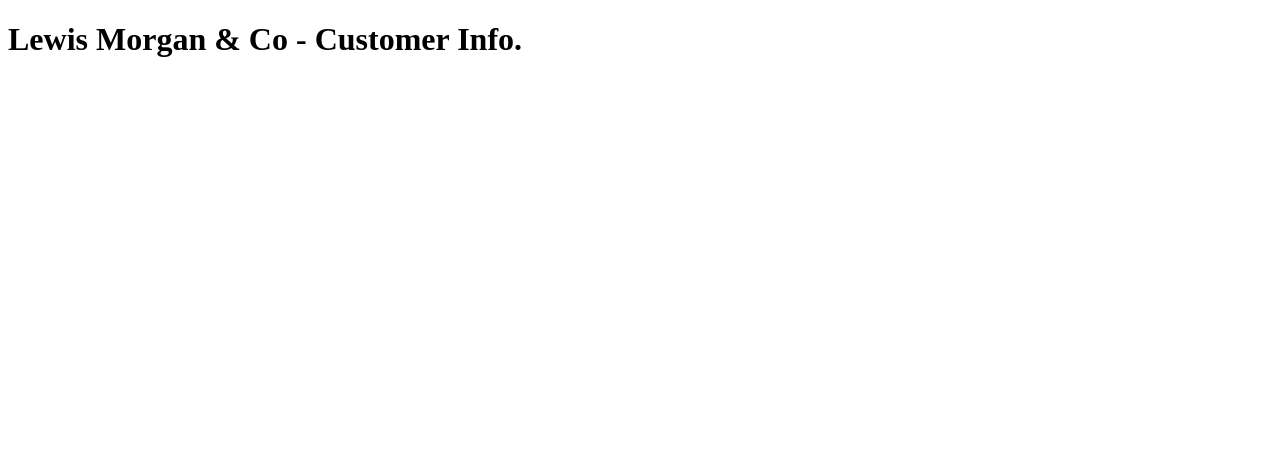
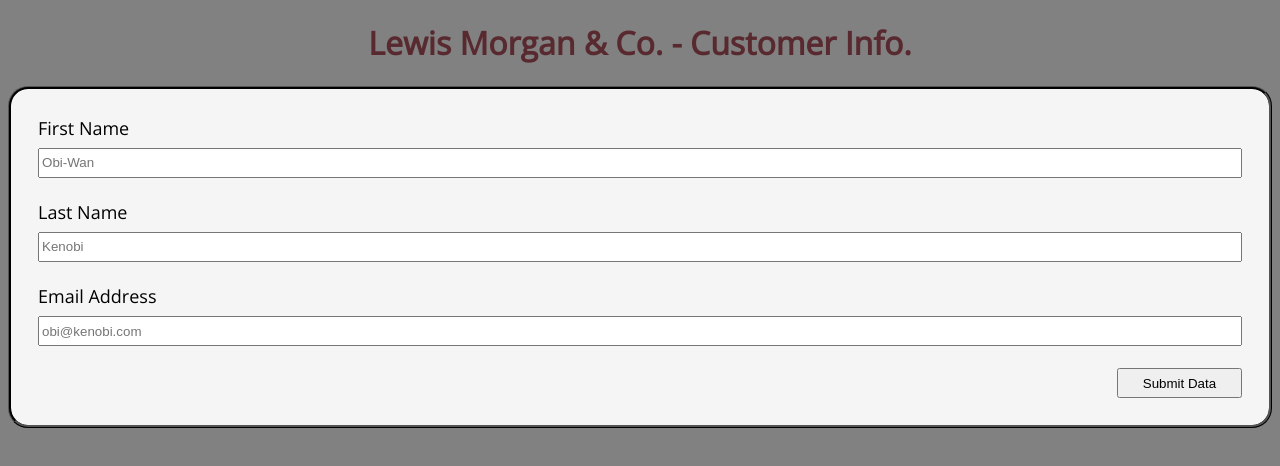
Before and after one commit to lewismorgan/HTML-Basics, a plain HTML site: page index.html in a window 1280 px wide. Drawn offline with nearby package versions, Linux system fonts and the light colour scheme.

Commit message:
Add content

```diff
--- a/index.html
+++ b/index.html
@@ -1,13 +1,70 @@
 <!DOCTYPE html>
 <html>
   <head>
-    <title>Lewis Morgan & Co - Customer Information</title>
+    <title>Lewis Morgan & Co.</title>
     <link rel="stylesheet" href="styles.css" />
+    <link
+      href="https://fonts.googleapis.com/css2?family=Open+Sans:wght@300&display=swap"
+      rel="stylesheet"
+    />
   </head>
 
   <body>
+    <!-- Actual visible content of the website -->
     <header>
-      <h1>Lewis Morgan & Co - Customer Info.</h1>
+      <!-- Displayed at the top of the website -->
+      <h1>Lewis Morgan & Co. - Customer Info.</h1>
     </header>
+    <div class="customerContainer">
+      <!-- Form to collect information -->
+      <form class="customerForm">
+        <!-- The form contains 3 inputs: First name, last name, email address with a styling class applied to each -->
+        <!-- Input for the first name of the customer (at least 3) -->
+        <div class="customerInput">
+          <label for="firstName">First Name</label>
+          <input
+            type="text"
+            id="firstName"
+            name="firstName"
+            title="First name of the customer"
+            placeholder="Obi-Wan"
+            required
+            minlength="3"
+            tabindex="1"
+          />
+        </div>
+        <!-- Input for the last name (at least 3 chars) -->
+        <div class="customerInput">
+          <label for="lastName">Last Name</label>
+          <input
+            type="text"
+            id="lastName"
+            name="lastName"
+            title="Last name of the customer"
+            placeholder="Kenobi"
+            required
+            minlength="3"
+            tabindex="2"
+          />
+        </div>
+        <!-- Input for the email address of the customer -->
+        <div class="customerInput">
+          <label for="email">Email Address</label>
+          <input
+            type="email"
+            id="emailAddr"
+            name="emailAddr"
+            title="Email address of the customer"
+            placeholder="obi@kenobi.com"
+            required
+            tabindex="3"
+          />
+        </div>
+        <div class="customerBtn">
+          <!-- Submission button, Input type of submit allows for validation -->
+          <input type="submit" value="Submit Data" tabindex="4" />
+        </div>
+      </form>
+    </div>
   </body>
 </html>
--- a/styles.css
+++ b/styles.css
@@ -0,0 +1,60 @@
+/** CSS styling for the customer input form **/
+/* I tried to avoid using as much px usage as possible to make it compatible with any browser size. */
+
+body {
+  font-family: "Open Sans", sans-serif;
+  background-color: rgb(129, 129, 129);
+}
+
+h1 {
+  display: flex;
+  justify-content: center;
+  color: rgb(88, 41, 47);
+}
+
+/* Contains the form for customer info */
+.customerContainer {
+  padding: 1rem;
+  display: flex;
+  justify-content: center;
+  background-color: whitesmoke;
+  border: black;
+  border-style: ridge;
+  border-radius: 1.25rem;
+}
+
+/* Customer Form Styling */
+.customerForm {
+  display: flex;
+  flex-direction: column;
+  width: 100%;
+  font-size: 18px;
+}
+
+/* Customer Input field containers */
+.customerInput {
+  display: flex;
+  flex-direction: column;
+  margin: 0.69rem;
+}
+
+/** Styles the input tag for the input fields within the customerInput div **/
+.customerInput input {
+  margin-top: 0.5rem;
+  height: 1.5rem;
+}
+
+/** Styles the container for the Submit button **/
+.customerBtn {
+  display: flex;
+  /* Position at the end of the container */
+  justify-content: flex-end;
+}
+
+/** Styles the actual button **/
+.customerBtn input {
+  /* Use the same margin as the input container to line up the button */
+  margin: 0.69rem;
+  width: 125px;
+  height: 30px;
+}
```
